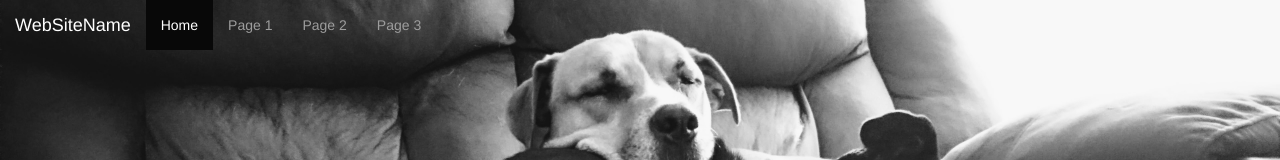
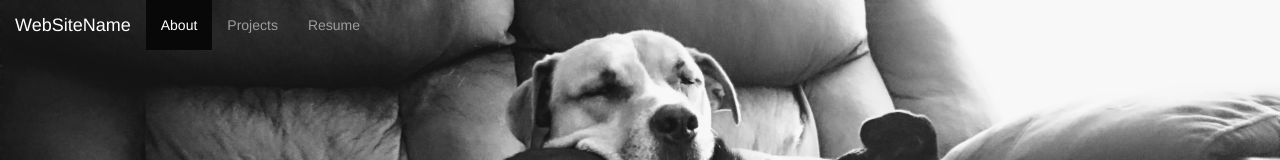
Before and after one commit to ahdeshmukh/portfolio, an Angular app: page / in a window 1280 px wide. Shown: the top 160 px of the page. Built offline with nearby package versions, Linux system fonts and the light colour scheme; what ng2-scroll-to would draw is missing.

Commit message:
changing backgrond color of navbar on scroll

```diff
--- a/src/app/app.component.html
+++ b/src/app/app.component.html
@@ -10,13 +10,12 @@
     </div>
     <div class="collapse navbar-collapse" id="myNavbar">
       <ul class="nav navbar-nav">
-        <li class="active"><a href="#">Home</a></li>
-        <li><a href="#" class="hidden-xs">Page 1</a></li>
-        <li><a href="#" class="visible-xs" data-toggle="collapse" data-target=".navbar-collapse">Page 1</a></li>
-        <li><a href="#" class="hidden-xs">Page 2</a></li>
-        <li><a href="#" class="visible-xs" data-toggle="collapse" data-target=".navbar-collapse">Page 2</a></li>
-        <li><a href="#" class="hidden-xs">Page 3</a></li>
-        <li><a href="#" class="visible-xs" data-toggle="collapse" data-target=".navbar-collapse">Page 3</a></li>
+        <li class="active"><a href="#" class="hidden-xs">About</a></li>
+        <li class="active"><a href="#" class="visible-xs" data-toggle="collapse" data-target=".navbar-collapse">About</a></li>
+        <li><a href="#" class="hidden-xs">Projects</a></li>
+        <li><a href="#" class="visible-xs" data-toggle="collapse" data-target=".navbar-collapse">Projects</a></li>
+        <li><a href="#" class="hidden-xs">Resume</a></li>
+        <li><a href="#" class="visible-xs" data-toggle="collapse" data-target=".navbar-collapse">Resume</a></li>
       </ul>
     </div>
   </div>
--- a/src/app/app.component.ts
+++ b/src/app/app.component.ts
@@ -19,7 +19,18 @@ export class AppComponent {
   angular2_cli = '/assets/images/projects/2.png';*/
 
   ngOnInit(): void {
+    $(document).ready(function(){
+  $(window).scroll(function(){
+  	var scroll = $(window).scrollTop();
+	  if (scroll > 300) {
+	    $(".navbar").css("background" , "blue");
+	  }
 
+	  else{
+		  $(".navbar").css("background" , "transparent");
+	  }
+  })
+})
   }
 
 
```
